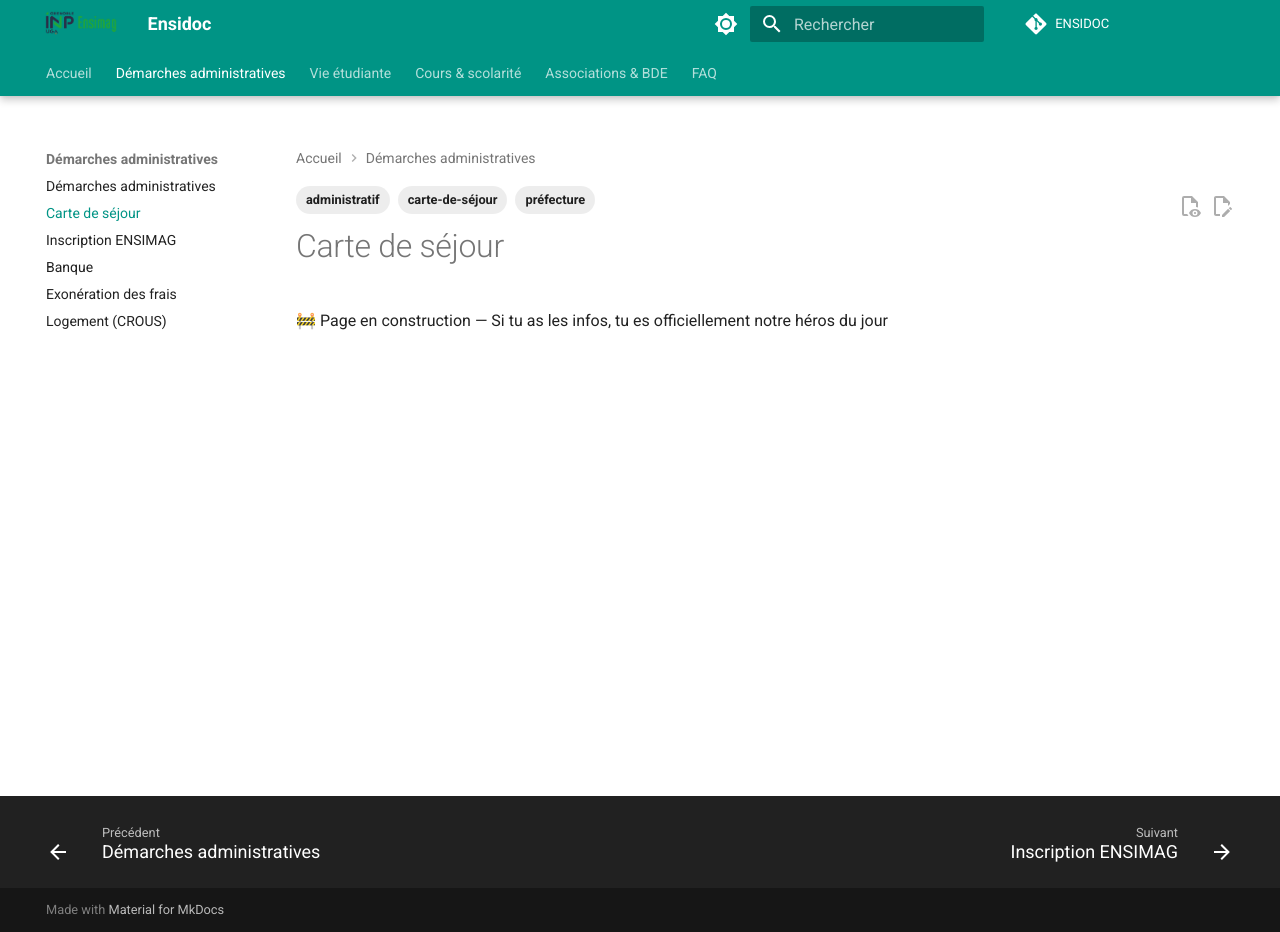
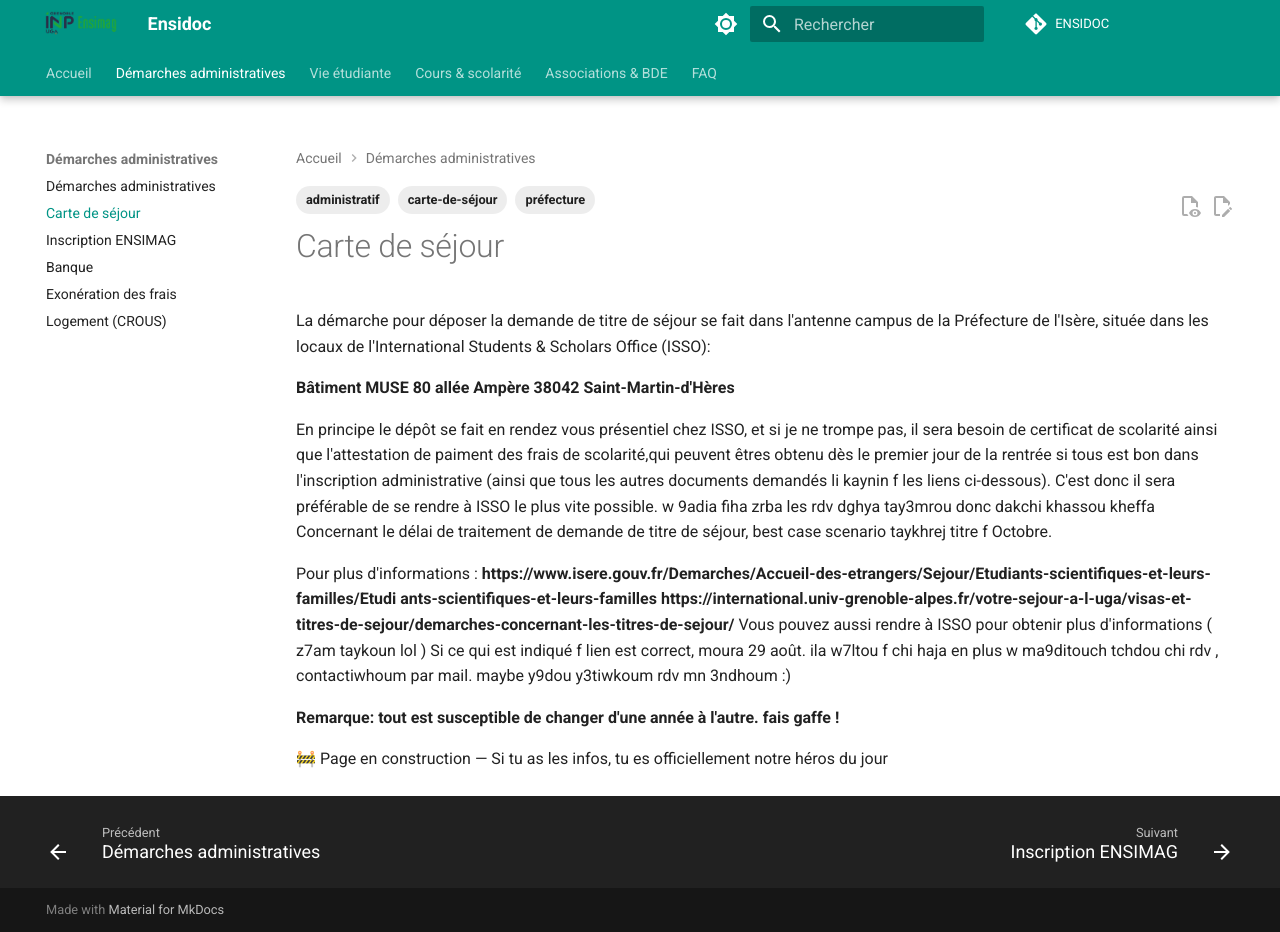
Before and after one commit to Dehbiy/ENSIDOC, an MkDocs documentation site: the page built from docs/administrative/carte-de-sejour.md, in a window 1280 px wide and 932 px high. Built offline with MkDocs 1.6.1 and Material for MkDocs 9.7.7, drawn with Linux system fonts in a browser that asks for light colours; comment, search, counter and statistics services are not loaded.

Commit message:
Update carte-de-sejour.md with application details

```diff
--- a/docs/administrative/carte-de-sejour.md
+++ b/docs/administrative/carte-de-sejour.md
@@ -5,5 +5,23 @@ tags:
   - carte-de-séjour
   - préfecture
 ---
+La démarche pour déposer la demande de titre de séjour se fait dans l'antenne campus de la Préfecture de l'Isère, située dans les locaux de l'International Students & Scholars Office (ISSO):
+
+**Bâtiment MUSE
+80 allée Ampère
+38042 Saint-Martin-d'Hères**
+
+En principe le dépôt se fait en rendez vous présentiel chez ISSO, et si je ne trompe pas, il sera besoin de certificat de scolarité ainsi que l'attestation de paiment des frais de scolarité,qui peuvent êtres obtenu dès le premier jour de la rentrée si tous est bon dans l'inscription administrative (ainsi que tous les autres documents demandés li kaynin f les liens ci-dessous). C'est donc il sera préférable de se rendre à ISSO le plus vite possible.
+w 9adia fiha zrba les rdv dghya tay3mrou donc dakchi khassou kheffa
+Concernant le délai de traitement de demande de titre de séjour, best case scenario taykhrej titre f Octobre.
+
+Pour plus d'informations : **https://www.isere.gouv.fr/Demarches/Accueil-des-etrangers/Sejour/Etudiants-scientifiques-et-leurs-familles/Etudi
+ants-scientifiques-et-leurs-familles**
+**https://international.univ-grenoble-alpes.fr/votre-sejour-a-l-uga/visas-et-titres-de-sejour/demarches-concernant-les-titres-de-sejour/**
+Vous pouvez aussi rendre à ISSO pour obtenir plus d'informations ( z7am taykoun lol )
+Si ce qui est indiqué f lien est correct, moura 29 août.
+ila w7ltou f chi haja en plus w ma9ditouch tchdou chi rdv , contactiwhoum par mail. maybe y9dou y3tiwkoum rdv mn 3ndhoum :)
+
+**Remarque: tout est susceptible de changer d'une année à l'autre. fais gaffe !**
 
 🚧 Page en construction — Si tu as les infos, tu es officiellement notre héros du jour
```
